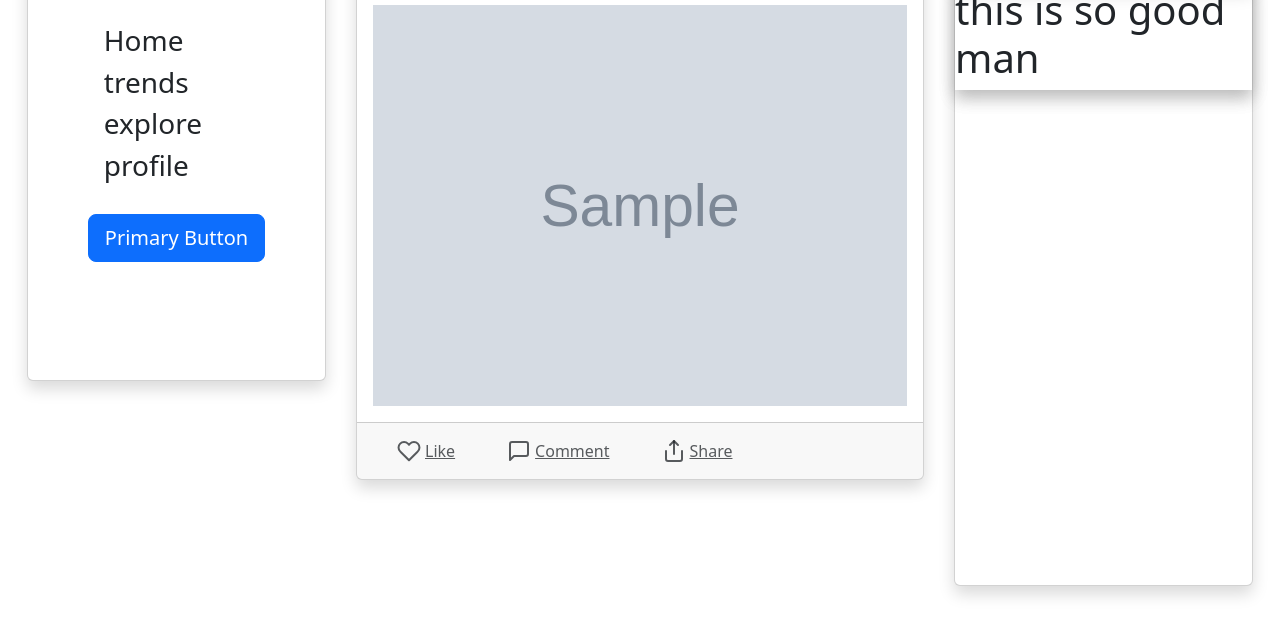
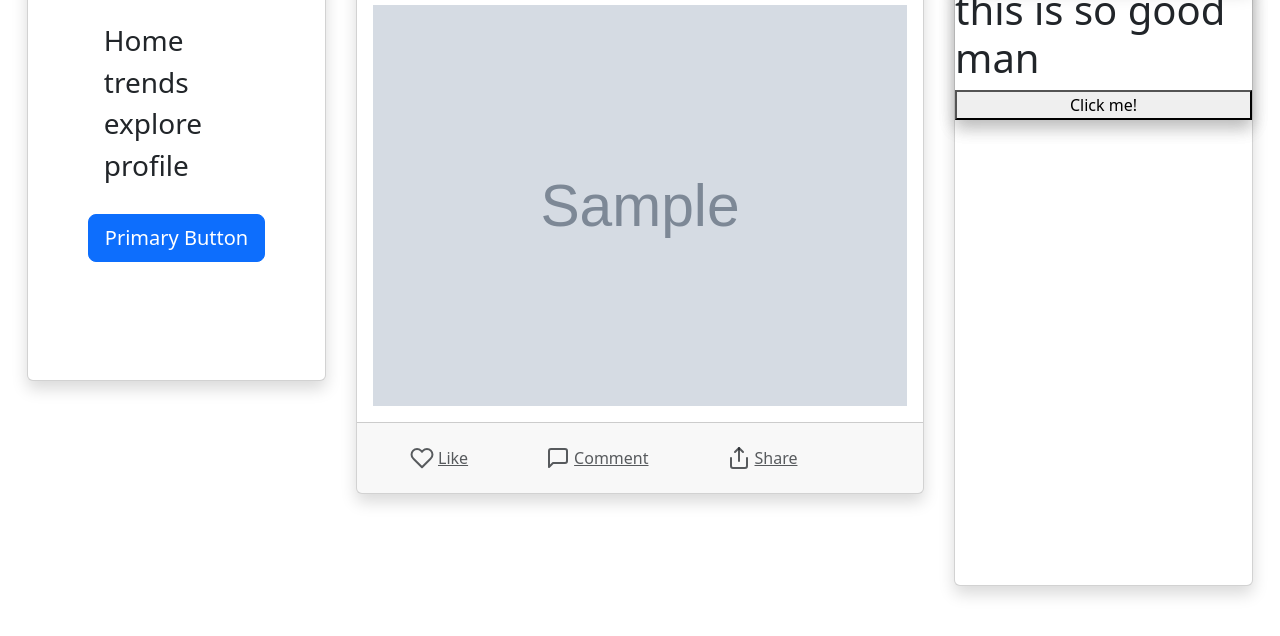
Before and after one commit to E-ELMTALAB/Twitter, a Django app: template tweet_app/templates/tweet_app/home.html in a window 1280 px wide. Shown: the part 134-770 px from the top of the page. Run offline with Django 3.2, Linux system fonts and the light colour scheme; the template is opened without the code that fills it: most values are stand-ins (such as "Sample title", 1, 10 or a date in 2020); grey boxes marked "Sample" are stand-in pictures.

Commit message:
the javascript part kinda works , the logic for getting the like and comment and share button is needed

```diff
--- /dev/null
+++ b/static/css/style.css
@@ -0,0 +1,6 @@
+/* Define the 'liked' style */
+.liked {
+    background-color: red; /* You can customize this to match your design */
+    color: white; /* Text color, change as needed */
+    /* Add any other styles you want for the 'liked' state */
+}
--- /dev/null
+++ b/static/js/script.js
@@ -0,0 +1,26 @@
+// document.getElementById('like-button').addEventListener('click', function() {
+//     this.classList.toggle('red');
+// });
+
+function showCommentModal() {
+    // Implement your comment modal logic here
+    console.log('Comment button clicked somewhere else ');
+}
+
+function likeButtonClick() {
+    $('#like-button').toggleClass('liked');
+    console.log('in the first one ');
+}
+
+$(document).ready(function() {
+    $('#like-button').click(function() {
+        $(this).toggleClass('liked'); // Toggle the 'liked' class
+        console.log("in the like button function ")
+    });
+});
+
+var element = document.getElementById("like-button");
+element.addEventListener("click", function() {
+    console.log('im in the new function my man')
+    element.classList.add("highlight");
+});
--- a/tweet_app/templates/tweet_app/home.html
+++ b/tweet_app/templates/tweet_app/home.html
@@ -1,3 +1,4 @@
+{% load static %}
 <!DOCTYPE html>
 <html lang="en">
   <head>
@@ -9,6 +10,7 @@
       rel="stylesheet"
       href="https://cdn.jsdelivr.net/npm/bootstrap@5.3.0/dist/css/bootstrap.min.css"
     />
+    <link rel="stylesheet" type="text/css" href="{% static 'css/style.css' %}">
     <style>
       /* Custom CSS for thin lines */
       .username {
@@ -19,11 +21,24 @@
         margin: 15px;
       }
 
+      .high_light {
+        color: red;
+      }
+
       /* .scroll {
         height:450px;
         overflow-y: scroll;
       } */
     </style>
+
+    <script>
+      // Capture the current scroll position
+      const scrollPosition = window.scrollY;
+
+      // Store the scroll position in local storage
+      localStorage.setItem('scrollPosition', scrollPosition);
+    </script>
+
   </head>
   <body>
     <div class="container-fluid">
@@ -76,9 +91,16 @@
             </div>
             <div class="card-footer">
               <div class="d-flex post-actions">
-                <a
-                  href="javascript:;"
-                  class="d-flex align-items-center text-muted mx-4"
+
+
+                <form method="post" action="{% url 'buttons_clicked' pk=tweet.tweet_id %}" class="d-flex flex-row">
+                  {% csrf_token %}
+                  <div class="d-flx" id="like-button">
+                    <button
+                      type="submit"
+                      class="btn btn-link d-flex align-items-center text-muted mx-4"
+                      name="like_button_{{tweet.tweet_id}}"
+                      value="{{tweet.tweet_id}}"
                     >
                       <svg
                         xmlns="http://www.w3.org/2000/svg"
@@ -91,16 +113,21 @@
                         stroke-linecap="round"
                         stroke-linejoin="round"
                         class="feather feather-heart icon-md mb-0"
+                        id="like-button"
                       >
                         <path
                           d="M20.84 4.61a5.5 5.5 0 0 0-7.78 0L12 5.67l-1.06-1.06a5.5 5.5 0 0 0-7.78 7.78l1.06 1.06L12 21.23l7.78-7.78 1.06-1.06a5.5 5.5 0 0 0 0-7.78z"
                         ></path>
                       </svg>
                       <p class="d-none d-md-block mx-1 my-2">Like</p>
-                </a>
-                <a
-                  href="javascript:;"
-                  class="d-flex align-items-center text-muted mx-4"
+                    </button>
+                  </div>
+
+                  <div class="d-flx" id="like-button">
+                    <button
+                      type="button"
+                      class="btn btn-link d-flex align-items-center text-muted mx-4"
+                      name="comment_button_{{tweet.tweet_id}}"
                     >
                       <svg
                         xmlns="http://www.w3.org/2000/svg"
@@ -119,10 +146,14 @@
                         ></path>
                       </svg>
                       <p class="d-none d-md-block mx-1 my-2">Comment</p>
-                </a>
-                <a
-                  href="javascript:;"
-                  class="d-flex align-items-center text-muted mx-4"
+                    </button>
+                  </div>
+
+                  <div class="d-flx" id="like-button">
+                    <button
+                      type="button"
+                      class="btn btn-link d-flex align-items-center text-muted mx-4"
+                      name="share_button_{{tweet.tweet_id}}"
                     >
                       <svg
                         xmlns="http://www.w3.org/2000/svg"
@@ -143,7 +174,11 @@
                         <line x1="12" y1="2" x2="12" y2="15"></line>
                       </svg>
                       <p class="d-none d-md-block mx-1 my-2">Share</p>
-                </a>
+                    </button>
+                  </div>
+                </form>
+
+
               </div>
             </div>
           </div>
@@ -157,6 +192,7 @@
             </div>
             <div class="d-flex flex-column shadow">
               <h1>this is so good man </h1>
+              <button onclick="showCommentModal()">Click me!</button>
             </div>
           </div>
         </div>
@@ -164,12 +200,31 @@
     </div>
 
     <!-- Include Popper.js via CDN -->
-    <script src="https://cdn.jsdelivr.net/npm/popper.js@2.11.6/dist/umd/popper.min.js"></script>
+    <!-- <script src="https://cdn.jsdelivr.net/npm/popper.js@2.11.6/dist/umd/popper.min.js"></script> -->
 
     <!-- Include Bootstrap JS via CDN -->
     <script src="https://cdn.jsdelivr.net/npm/bootstrap@5.3.0/dist/js/bootstrap.min.js"></script>
 
     <!-- Include jQuery (required by Bootstrap) via CDN -->
     <script src="https://code.jquery.com/jquery-3.6.0.min.js"></script>
+
+    <script src="{% static 'js/script.js' %}" ></script>
+
+    <script>
+      function refreshPage() {
+          // Restore the scroll position
+          const storedScrollPosition = localStorage.getItem('scrollPosition');
+
+          if (storedScrollPosition !== null) {
+              window.scrollTo(0, parseInt(storedScrollPosition, 10));
+              localStorage.removeItem('scrollPosition');
+          }
+
+          // Initiate the page refresh
+          window.location = window.location;
+      }
+  </script>
+
+
   </body>
 </html>
--- a/tweet_app/urls.py
+++ b/tweet_app/urls.py
@@ -5,5 +5,6 @@ from tweet_app import views
 urlpatterns = [
     path('home/', views.home , name="home_page"),
     path("test/" , views.test , name="test_page"),
-    path("login_page/" , views.login_view , name="login_page")
+    path("login_page/" , views.login_view , name="login_page"),
+    path('buttons_clicked/<int:pk>/', views.buttons_clicked, name='buttons_clicked')
 ]
```
Also changed, not shown: tweet_app/views.py (+14 -0 lines), twitter/settings.py (+7 -1 lines). Lines whose indentation alone changed are shown as unchanged.
